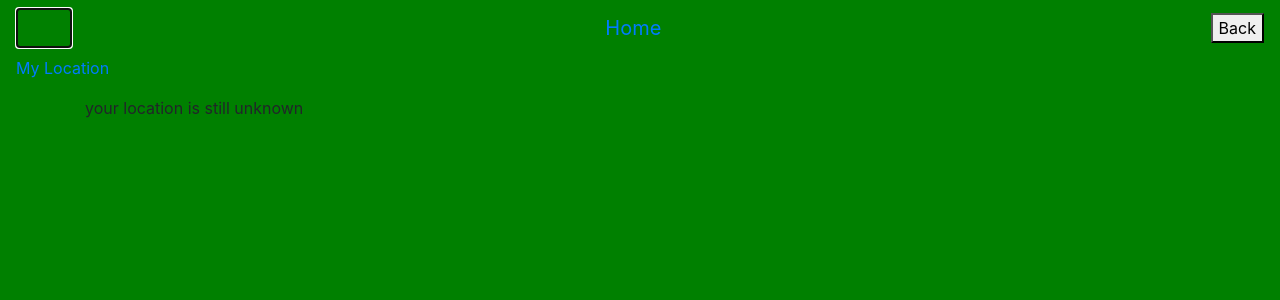
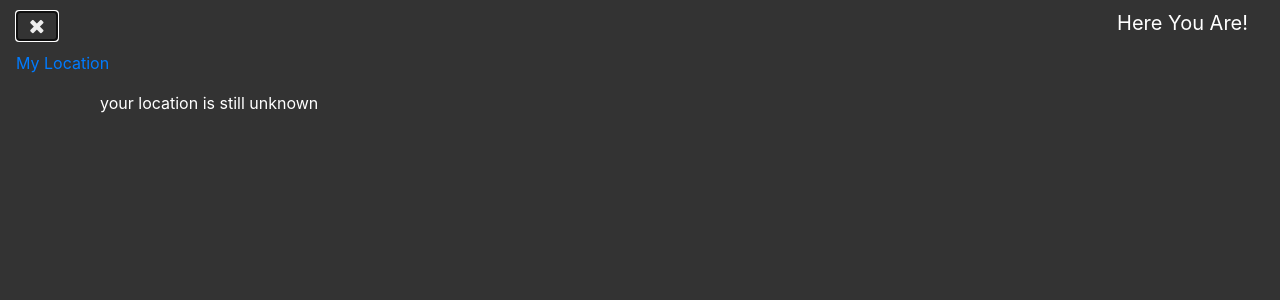
Before and after one commit to loragil/nv-test, an Angular app: page / in a window 1280 px wide. Both pictures are taken after a click on the button "Toggle navigation". Shown: the top 300 px of the page. Built offline with nearby package versions, Linux system fonts and the light colour scheme.

Commit message:
some more WIP (navbar etc)

```diff
--- a/package.json
+++ b/package.json
@@ -24,6 +24,7 @@
     "@ng-bootstrap/ng-bootstrap": "^1.0.0-alpha.30",
     "bootstrap": "^4.0.0-beta",
     "core-js": "^2.4.1",
+    "font-awesome": "^4.7.0",
     "leaflet": "^1.2.0",
     "rxjs": "^5.4.2",
     "zone.js": "^0.8.14"
--- a/src/app/modules/app-route/app-route.module.ts
+++ b/src/app/modules/app-route/app-route.module.ts
@@ -4,11 +4,9 @@ import { HomeContainerComponent } from '../home/home-container/home-container.co
 import { LocationContainerComponent } from '../location/location-container/location-container.component';
 
 const routes: Routes = [
-    { path: 'location', component: LocationContainerComponent },
-    { path: '', component: HomeContainerComponent, data:{ title:'Home'} },
-    //{ path: 'home', component: HomeContainerComponent, data:{ title:'Home'} },
+    { path: 'location', component: LocationContainerComponent, data:{ title:'Location', showMenu: false} },
+    { path: '', component: HomeContainerComponent, data:{ title:'Here You Are!', showMenu: true} },
     { path: '**', redirectTo: '/', pathMatch: 'full' }
-    //{ path: '**', redirectTo: '/home', pathMatch: 'full' }
 ];
 
 @NgModule({
--- a/src/app/modules/home/home-container/home-container.component.html
+++ b/src/app/modules/home/home-container/home-container.component.html
@@ -3,4 +3,8 @@
     *ngIf="model; else noLocation"></location>
 </div>
 
-<ng-template #noLocation >your location is still unknown</ng-template>
+<ng-template #noLocation >
+    <div class="col align-self-center">
+        your location is still unknown
+    </div>
+</ng-template>
--- a/src/app/modules/location/location-container/location-container.component.css
+++ b/src/app/modules/location/location-container/location-container.component.css
@@ -1,4 +1,4 @@
 #mapid {
     width: 100vw;
-    height: 400px;
+    height: 100vh;
 }
--- a/src/app/modules/location/location-container/location-container.component.html
+++ b/src/app/modules/location/location-container/location-container.component.html
@@ -1,4 +1,4 @@
-<div class="location sssscontaisssner">
+<div class="location-container">
     <div id="mapid"></div>
     <!-- <div id="mapid" *ngIf="!location.lat && !location.lng"></div> -->
 
--- a/src/app/modules/shared/components/location/location.component.html
+++ b/src/app/modules/shared/components/location/location.component.html
@@ -1,4 +1,4 @@
-<div class="location container">
+<div class="location fluid-container fixed-bottom">
     <div>Your last location</div>
     <div class="row">
         <form name="myForm">
--- a/src/app/modules/shared/components/navbar/navbar.component.css
+++ b/src/app/modules/shared/components/navbar/navbar.component.css
@@ -1,5 +1,5 @@
-.navbar-brand:not([href]):not([tabindex]){
-    color: #fff;
+.navbar-brand{
+    padding-top:0;
 }
 
 .active {
--- a/src/app/modules/shared/components/navbar/navbar.component.html
+++ b/src/app/modules/shared/components/navbar/navbar.component.html
@@ -1,18 +1,25 @@
-<nav class="navbar navbar-toggleable-md navbar-inverse bg-inverse bg-faded navbar-fixed-top">
-    <button class="navbar-toggler navbar-toggler-right" type="button"
+<nav class="navbar navbar-toggleable-sm navbar-inverse bg-inverse bg-faded navbar-fixed-top">
+
+    <div *ngIf="!showMenu">
+        <button (click)="goBack()" type="button" class="btn border-0" title="Back">
+            <span class="fa fa-chevron-left align-middle"></span>
+        </button>
+    </div>
+
+    <button class="navbar-toggler navbar-toggler-right" type="button"  *ngIf="showMenu"
         data-toggle="collapse" aria-expanded="false" aria-label="Toggle navigation" (click)="isActive = !isActive">
-    <span class="navbar-toggler-icon"></span>
+        <i class="fa fa-bars" aria-hidden="true" *ngIf="!isActive"></i>
+        <i class="fa fa-times" aria-hidden="true" *ngIf="isActive"></i>
     </button>
 
-<a class="navbar-brand" routerLink="/">{{title}}</a>
-<!-- <a class="navbar-brand">{{title}}</a> -->
-<button (click)="goBack()">Back</button>
-<div class="collapse navbar-collapse" [ngClass] = "{show : isActive}">
+    <div class="navbar-brand" *ngIf="showMenu">{{title}}</div>
+
+    <div class="collapse navbar-collapse" *ngIf="showMenu" [ngClass] = "{show : isActive}">
         <ul class="navbar-nav">
             <li class="nav-item" routerLinkActive="active">
                 <a class="nav-link" routerLink="location">My Location</a>
             </li>
-        <!-- <li class="nav-item" routerLinkActive="active"><a class="nav-link" routerLink="/location">Location</a></li> -->
         </ul>
     </div>
+
 </nav>
--- a/src/app/modules/shared/components/navbar/navbar.component.ts
+++ b/src/app/modules/shared/components/navbar/navbar.component.ts
@@ -14,6 +14,7 @@ import 'rxjs/add/operator/filter';
 })
 export class NavbarComponent implements OnInit {
     private title;
+    private showMenu:boolean = true;
     private subscription:Subscription;
 
     constructor(private router: Router,
@@ -36,6 +37,8 @@ export class NavbarComponent implements OnInit {
 
                 this.titleService.setTitle(title);
                 this.title = title;
+debugger;
+                this.showMenu = event['showMenu'];
             });
         }
 
--- a/src/styles.css
+++ b/src/styles.css
@@ -1,4 +1,5 @@
 /* You can add global styles to this file, and also import other style files */
 body{
-    background-color: green;
+    background-color: #333;
+    color:#fff;
 }
```
Also changed, not shown: .angular-cli.json. Lines whose indentation alone changed are shown as unchanged.
